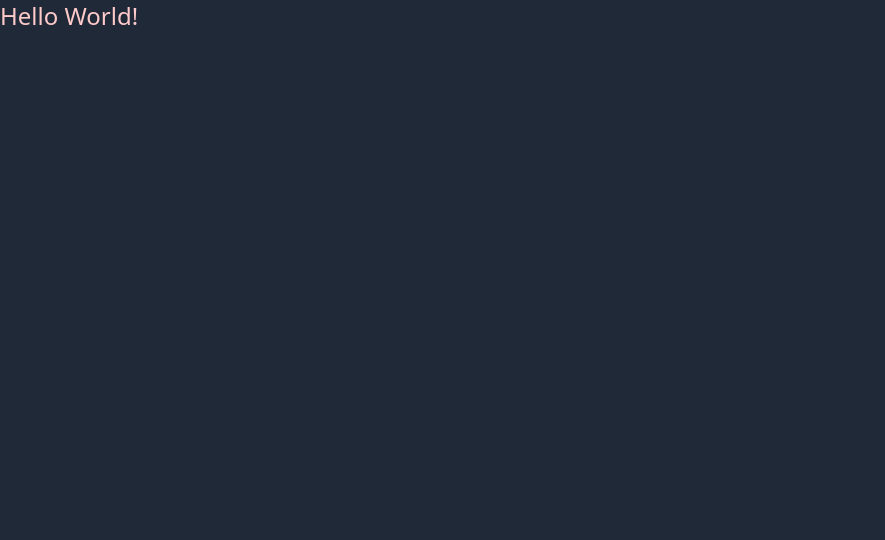
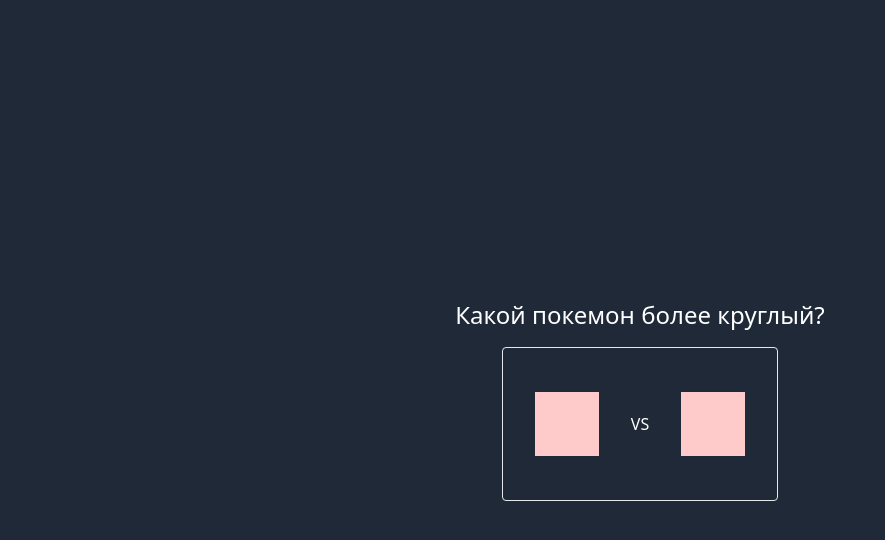
Before and after one commit to kirtarget/pokemons, a Next.js app: page / in a window 1280 px wide. Shown: the top 540 px of the page, without its empty margins (0-885 px from the left). Built offline with nearby package versions, Linux system fonts and the light colour scheme.

Commit message:
Add basic UI

```diff
--- a/pages/index.tsx
+++ b/pages/index.tsx
@@ -1,5 +1,15 @@
 const Home = () => {
-  return <div className="text-2xl text-red-200">Hello World!</div>
+  return (
+    <div className=" h-screen w-screen flex flex-col justify-center items-center">
+      <div className="text-2xl text-center ">Какой покемон более круглый?</div>
+      <div className="p-2" />
+      <div className="border rounded p-8 flex justify-between max-w-2xl items-center">
+        <div className="w-16 h-16 bg-red-200" />
+        <div className="p-8">VS</div>
+        <div className="w-16 h-16 bg-red-200" />
+      </div>
+    </div>
+  )
 }
 
 export default Home
```
